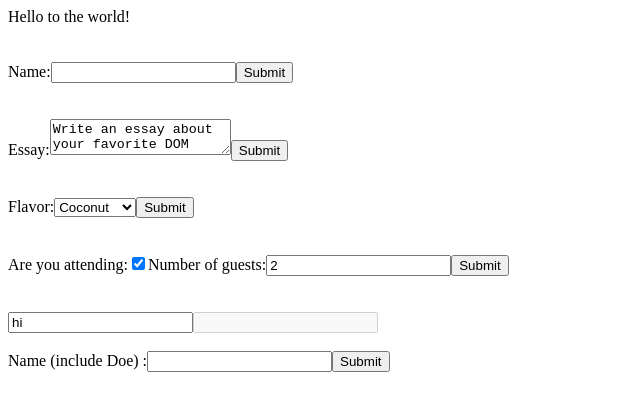
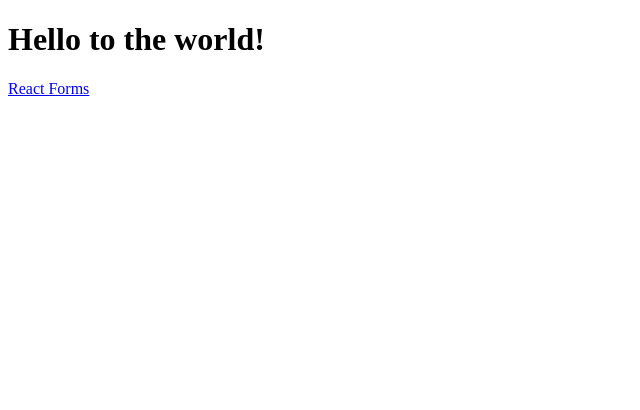
Before and after one commit to tbrlpld/headless-wagtail-form-frontend, a Gatsby site: page / in a window 1280 px wide. Shown: the whole page, without its empty margins (0-640 px from the left). Built offline with nearby package versions, Linux system fonts and the light colour scheme; Gatsby itself is replaced by a stand-in of ours.

Commit message:
Add sub-page for react forms
This is just to keep these things a bit separate.

```diff
--- a/src/pages/index.jsx
+++ b/src/pages/index.jsx
@@ -1,34 +1,11 @@
 import React from 'react'
-
-import NameForm from '../components/predefined-forms/name-form'
-import EssayForm from '../components/predefined-forms/essay-form'
-import FlavorForm from '../components/predefined-forms/flavor-form'
-import MultiInputForm from '../components/predefined-forms/multi-input-form'
-import UncontrolledNameForm from '../components/predefined-forms/uncontrolled-name-form'
+import { Link } from 'gatsby'
 
 export default function Home () {
   return (
     <>
-      <div>Hello to the world!</div>
-      <br />
-      <br />
-      <NameForm />
-      <br />
-      <br />
-      <EssayForm />
-      <br />
-      <br />
-      <FlavorForm />
-      <br />
-      <br />
-      <MultiInputForm />
-      <br />
-      <br />
-      <input defaultValue='hi' />
-      <input defaultValue={undefined} disabled />
-      <br />
-      <br />
-      <UncontrolledNameForm />
+      <h1>Hello to the world!</h1>
+      <Link to='react-forms'>React Forms</Link>
     </>
   )
 }
```
Also changed, not shown: src/pages/react-forms.jsx (added, +32 -0 lines).
